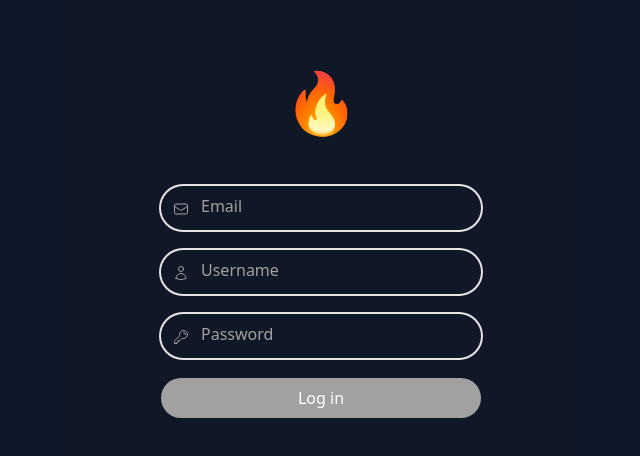
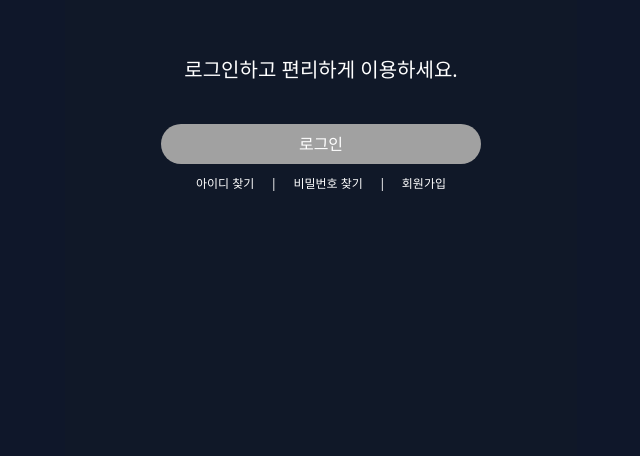
Before and after one commit to Songseongdo/carrotMarket-c26, a Next.js app: page / in a window 1280 px wide. Shown: the part 144-600 px from the top of the page, without its empty margins (319-959 px from the left). Built offline with nearby package versions, Linux system fonts and the light colour scheme; a web font is replaced by a local one.

Commit message:
기본 페이지 추가 #2

```diff
--- /dev/null
+++ b/app/create-account/page.tsx
@@ -0,0 +1,3 @@
+export default function CreateAccount() {
+	return <div>회원가입</div>;
+}
--- /dev/null
+++ b/app/login/actions.ts
@@ -0,0 +1,3 @@
+export async function handleForm(prevState: any, formData: FormData) {
+	return;
+}
--- /dev/null
+++ b/app/login/page.tsx
@@ -0,0 +1,18 @@
+"use client";
+
+import { useFormState } from "react-dom";
+import { handleForm } from "./actions";
+
+export default function Login() {
+	const [state, dispatch] = useFormState(handleForm, null);
+
+	return (
+		<div className="flex flex-col gap-10 py-8 px-6">
+			<div className="flex flex-col gap-2 *:font-medium">
+				<h1 className="text-2xl">안녕하세요!</h1>
+				<h2 className="text-xl">Log in with email and password.</h2>
+			</div>
+			<form action={dispatch} className="flex flex-col gap-3"></form>
+		</div>
+	);
+}
--- a/app/page.tsx
+++ b/app/page.tsx
@@ -1,45 +1,34 @@
 "use client";
 
-import Input from "../components/input";
+import Link from "next/link";
 import Button from "../components/button";
-import { createAccount } from "./actions";
-import { useFormState } from "react-dom";
-
-import SuccessMsg from "../components/success-msg";
-import { useEffect } from "react";
-import { useRecoilState } from "recoil";
-import { popupVisible } from "../state";
 
 export default function RootPage() {
-	const [state, action] = useFormState(createAccount, null);
-	const [popup, setPopup] = useRecoilState(popupVisible);
-
-	type FieldName = "email" | "username" | "password";
-	const getError = (name: FieldName) => {
-		if (state && !state.success && "error" in state) {
-			return state.error?.[name] ?? [];
-		}
-		return [];
-	};
-
-	useEffect(() => {
-		if (state && state?.success) {
-			setPopup(true);
-		}
-	}, [state]);
-
 	return (
 		<div className="flex flex-col items-center min-h-screen pt-[200px]">
-			<div className="text-[60px] mb-10">🔥</div>
+			<div className="text-xl mb-10">로그인하고 편리하게 이용하세요.</div>
 
-			<form action={action} className="flex flex-col gap-5 w-xs">
-				<Input $name="email" $errors={getError("email")} type="email" placeholder="Email" />
-				<Input $name="username" $errors={getError("username")} type="text" placeholder="Username" />
-				<Input $name="password" $errors={getError("password")} type="password" placeholder="Password" />
-				<Button $text="Log in" />
-			</form>
-
-			{popup ? <SuccessMsg /> : null}
+			<div className="flex gap-5 w-xs mb-3">
+				<Link
+					href="/login"
+					className="flex justify-center items-center w-full h-10 rounded-full disabled:bg-neutral-600 disabled:text-neutral-300 disabled:cursor-not-allowed bg-neutral-400 hover:bg-neutral-500"
+				>
+					로그인
+				</Link>
+			</div>
+			<div className="flex justify-between w-[250px] text-xs">
+				<Link href="/" className="hover:border-b-1">
+					아이디 찾기
+				</Link>
+				<div>|</div>
+				<Link href="/" className="hover:border-b-1">
+					비밀번호 찾기
+				</Link>
+				<div>|</div>
+				<Link href="/create-account" className="hover:border-b-1">
+					회원가입
+				</Link>
+			</div>
 		</div>
 	);
 }
--- /dev/null
+++ b/app/profile/page.tsx
@@ -0,0 +1,3 @@
+export default function Profile() {
+	return <div>프로파일</div>;
+}
--- a/middleware.ts
+++ b/middleware.ts
@@ -8,19 +8,15 @@ const publicOnyUrls: IRoutes = {
 	"/": true,
 	"/login": true,
 	"/create-account": true,
-	"/profile": true,
+	// "/profile": true,
 };
 
 export async function middleware(request: NextRequest) {
 	const session = await getSession();
 	const exists = publicOnyUrls[request.nextUrl.pathname];
-	if (!session.id) {
-		if (!exists) {
-			return NextResponse.redirect(new URL("/", request.url));
-		}
-	} else {
-		if (exists) {
-			return NextResponse.redirect(new URL("/", request.url));
+	if (exists) {
+		if (session.id) {
+			return NextResponse.redirect(new URL("/profile", request.url));
 		}
 	}
 }
--- /dev/null
+++ b/util/index.ts
@@ -0,0 +1,12 @@
+export type FormFields = "email" | "password" | "username" | "confirm_password" | "phonenumber" | "verifycode";
+export type FormActionResult =
+	| null
+	| { success: true }
+	| { success: false; fieldErrors: Partial<Record<FormFields, string[]>> };
+
+export function getError(state: FormActionResult, name: FormFields): string[] {
+	if (state && !state.success && state.fieldErrors) {
+		return state.fieldErrors[name] ?? [];
+	}
+	return [];
+}
```
